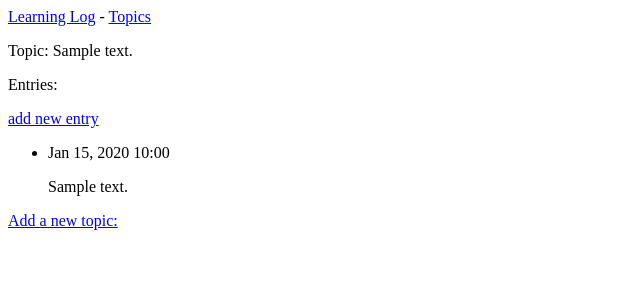
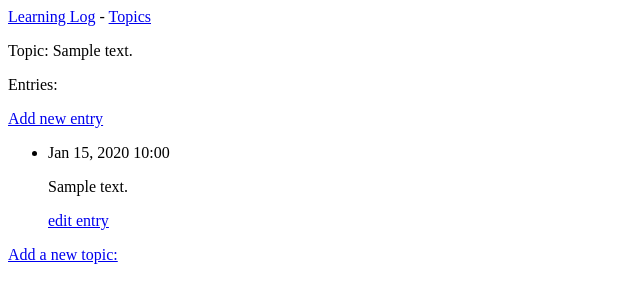
Before and after one commit to ogunkapc/learning-log, a Django app: page /topics/1/ in a window 1280 px wide. Shown: the top 303 px of the page, without its empty margins (0-640 px from the left). Run offline with Django 4.2, Linux system fonts and the light colour scheme; tables that the repository leaves empty hold one stand-in row (values such as "Sample post").

Commit message:
created logic to edit existing entries

```diff
--- a/learning_logs/forms.py
+++ b/learning_logs/forms.py
@@ -14,4 +14,4 @@ class EntryForm(forms.ModelForm):
         model = Entry
         fields = ['text']
         labels = {'text': ''}
-        widgets = {'text': forms.Textarea(attrs={'cols': 80})}
+        widgets = {'text': forms.Textarea(attrs={'cols': 50})}
--- a/learning_logs/templates/learning_logs/topic.html
+++ b/learning_logs/templates/learning_logs/topic.html
@@ -3,13 +3,16 @@
     <p>Topic: {{topic}}</p>
     <p>Entries:</p>
     <p>
-        <a href="{% url 'learning_logs:new_entry' topic.id %}">add new entry</a>
+        <a href="{% url 'learning_logs:new_entry' topic.id %}">Add new entry</a>
     </p>
     <ul>
         {% for entry in entries %}
             <li>
                 <p>{{entry.date_added|date:'M d, Y H:i' }}</p>
                 <p>{{ entry.text|linebreaks }}</p>
+                <p>
+                    <a href="{% url 'learning_logs:edit_entry' entry.id %}">edit entry</a>
+                </p>
             </li>
         {% empty %}
             <li>
--- a/learning_logs/urls.py
+++ b/learning_logs/urls.py
@@ -22,4 +22,7 @@ urlpatterns = [
 
     # Page for adding a new entry
     path('new_entry/<int:topic_id>/', views.new_entry, name='new_entry'),
+
+    # Page for editing entries
+    path('edit_entry/<int:entry_id>/', views.edit_entry, name='edit_entry')
 ]
--- a/learning_logs/views.py
+++ b/learning_logs/views.py
@@ -1,8 +1,8 @@
 from django.http import HttpResponseRedirect
+from .models import Topic, Entry
 from .forms import TopicForm, EntryForm
 from django.urls import reverse
 from django.shortcuts import render
-from .models import Topic
 
 # Create your views here.
 
@@ -61,3 +61,22 @@ def new_entry(request, topic_id):
 
     context = {'topic': topic, 'form': form}
     return render(request, 'learning_logs/new_entry.html', context)
+
+
+def edit_entry(request, entry_id):
+    """Edit an existing entry."""
+    entry = Entry.objects.get(id=entry_id)
+    topic = entry.topic
+
+    if request.method != 'POST':
+        # Initial request; pre-fill form with the current entry.
+        form = EntryForm(instance=entry)
+    else:
+        # POST data submitted; process data.
+        form = EntryForm(instance=entry, data=request.POST)
+        if form.is_valid():
+            form.save()
+            return HttpResponseRedirect(reverse('learning_logs:topic', args=[topic.id]))
+
+    context = {'entry': entry, 'topic': topic, 'form': form}
+    return render(request, 'learning_logs/edit_entry.html', context)
```
Also changed, not shown: learning_logs/templates/learning_logs/edit_entry.html (added, +12 -0 lines).
